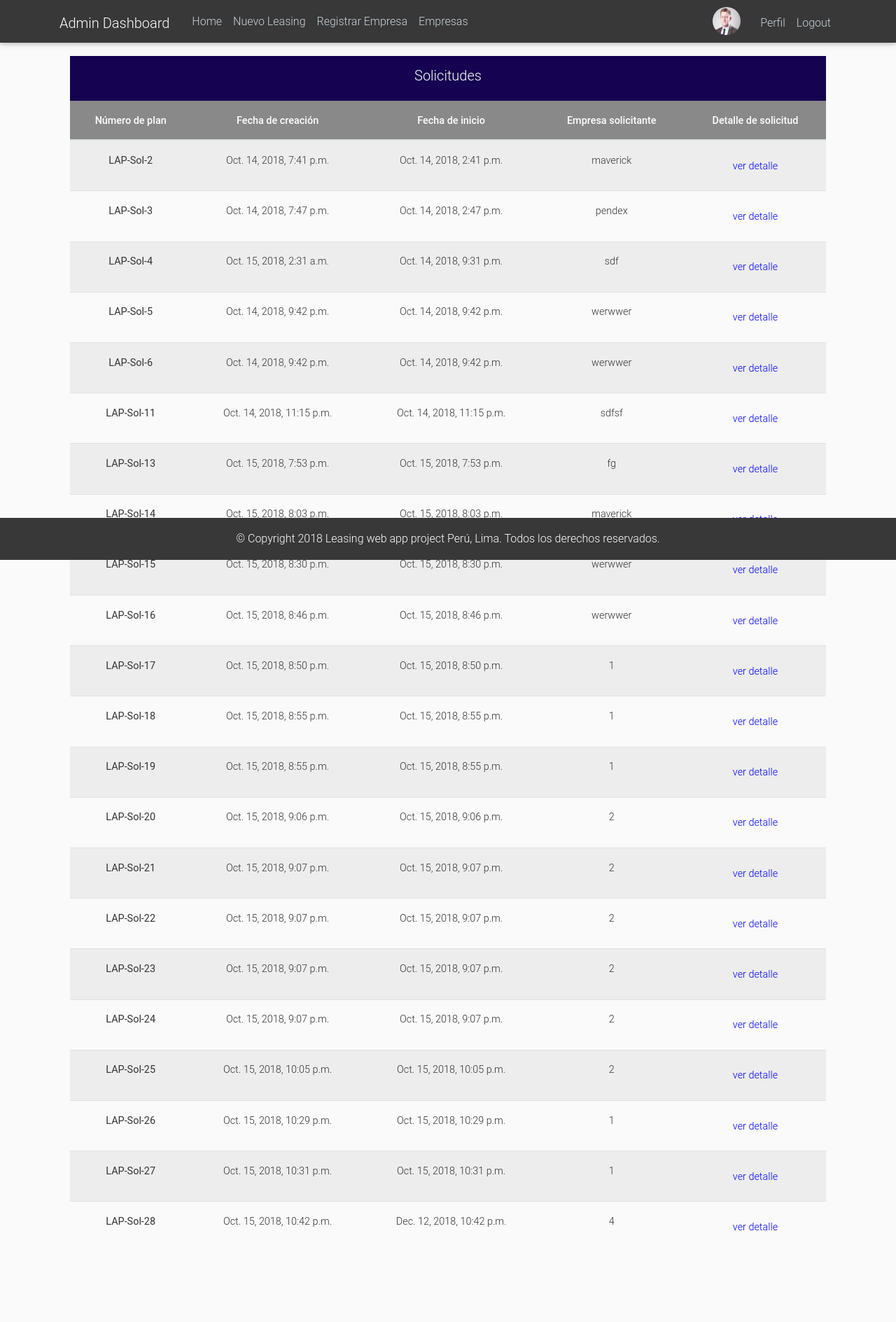
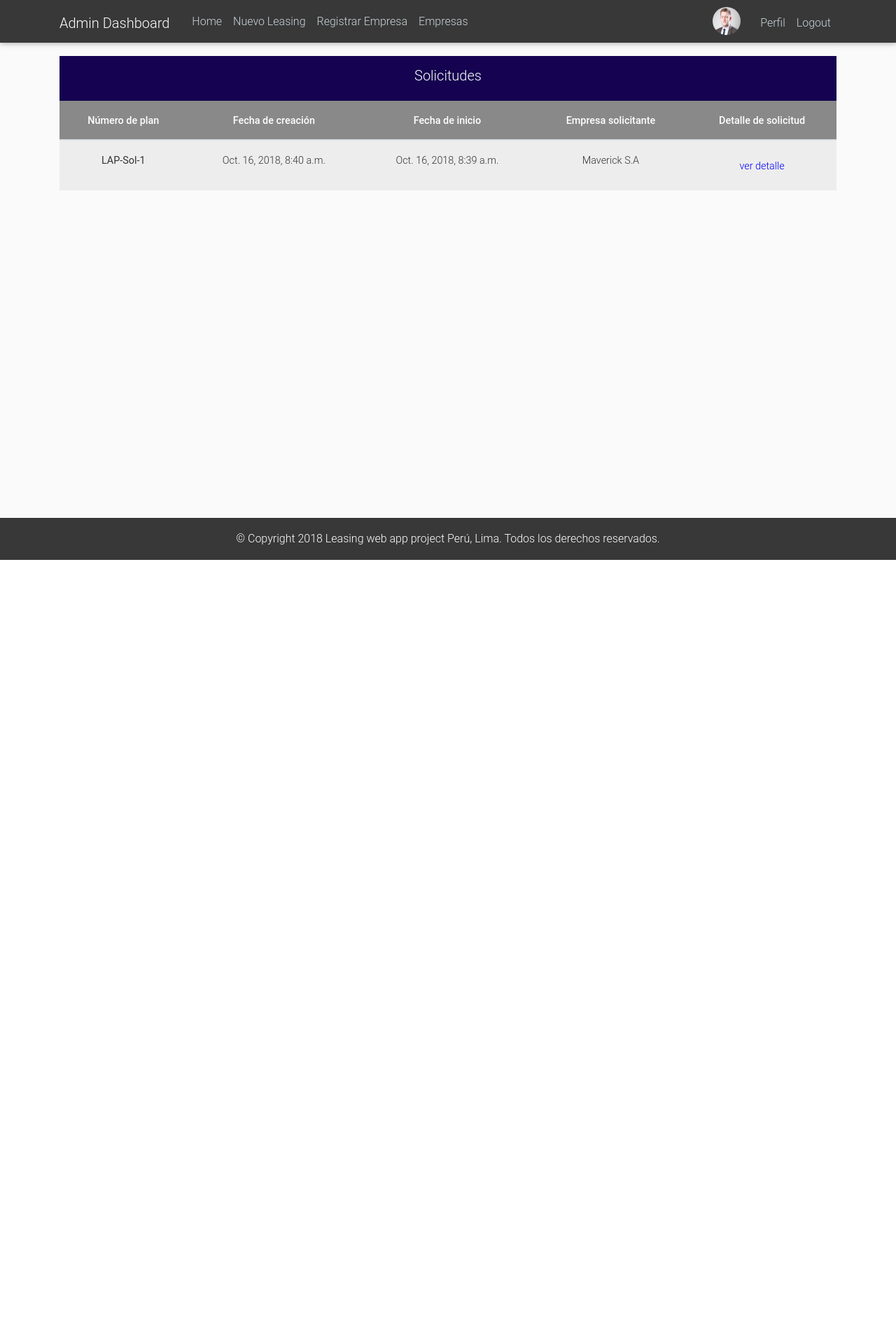
Before and after one commit to Daztery/leasing-method-aleman, a Django app: page / in a window 1280 px wide. Shown: the whole page at 70% size. After the commit the page ends 800 px from the top, so only its background shows below. Run offline with Django 3.2, Linux system fonts and the light colour scheme; a user stored in the database is signed in; data comes from the database, SQL or seed files in the repository; some libraries are stand-ins or nearby versions.

Commit message:
model foreign keys working and enhanced ux

```diff
--- a/Leasing_project/leasing/admin.py
+++ b/Leasing_project/leasing/admin.py
@@ -1,4 +1,5 @@
 from django.contrib import admin
-from .models import Prestamo
+from .models import Prestamo, Empresa
 
 admin.site.register(Prestamo)
+admin.site.register(Empresa)
--- a/Leasing_project/leasing/models.py
+++ b/Leasing_project/leasing/models.py
@@ -10,17 +10,30 @@
     ruc = models.CharField(max_length=100)
     telefono = models.IntegerField()
 
+    def __str__(self):
+        return self.nombre_empresa
+
     def get_absolute_url(self):
         return reverse('empresa-home')
+
+tipo_pago = (
+    ('Efectivo','Efectivo'),
+    ('Crédito', 'Crédito')
+)
+
+tipo_TI = (
+    ('TEA', 'TEA'),
+    ('TNA', 'TNA')
+)
 
 class Prestamo(models.Model):
     precio_venta = models.DecimalField(max_digits=11, decimal_places=4)
     cuota_inicial = models.DecimalField(max_digits=11, decimal_places=4)
     empresa_ofertante = models.CharField(max_length=100)
-    empresa_solicitante = models.CharField(max_length=100, default='')
-    tipo_de_pago = models.CharField(max_length=10)
+    empresa_solicitante = models.ForeignKey(Empresa, on_delete=models.CASCADE)
+    tipo_de_pago = models.CharField(max_length=20, choices=tipo_pago, default='Efectivo')
     plazos_de_pago = models.IntegerField()
-    tipo_tasa_interes = models.CharField(max_length=100)
+    tipo_tasa_interes = models.CharField(max_length=20, choices=tipo_TI, default='TEA')
     TEA = models.DecimalField(max_digits=7, decimal_places=4)
     TCEA = models.DecimalField(max_digits=7, decimal_places=4, null=True)
     cuotas = models.IntegerField(null=True)
--- a/Leasing_project/leasing/templates/leasing/base.html
+++ b/Leasing_project/leasing/templates/leasing/base.html
@@ -32,9 +32,9 @@
                 <!-- Navbar Right Side -->
                     <div class="navbar-nav">
                         {% if user.is_authenticated %}
-                        <img class="rounded-circle account-img" src="{{ user.profile.image.url }}" style="margin-top:2px; margin-bottom:-1px; width:40px; height:40px;">
-                            <a style="margin-top:5px;" class="nav-item nav-link" href="{% url 'profile' %}">Perfil</a>
-                            <a style="margin-top:5px;" class="nav-item nav-link" href="{% url 'logout' %}">Logout</a>
+                        <a href="{% url 'profile' %}"><img class="rounded-circle account-img" src="{{ user.profile.image.url }}" style="margin-top:2px; margin-bottom:-1px; width:40px; height:40px;"></a>
+                        <a style="margin-top:5px;" class="nav-item nav-link" href="{% url 'profile' %}">Perfil</a>
+                        <a style="margin-top:5px;" class="nav-item nav-link" href="{% url 'logout' %}">Logout</a>
                         {% else %}
                             <a style="margin-top:5px;" class="nav-item nav-link" href="{% url 'login' %}">Login</a>
                         {% endif %}
--- a/Leasing_project/leasing/templates/leasing/empresa_form.html
+++ b/Leasing_project/leasing/templates/leasing/empresa_form.html
@@ -5,7 +5,6 @@
         <h5 style="color: white;">Nueva Empresa</h5>
     </header>
     <div class="content-section">
-
         <form method="POST">
             {% csrf_token %}
             <fieldset class="form-group">
--- a/Leasing_project/leasing/templates/leasing/empresa_list.html
+++ b/Leasing_project/leasing/templates/leasing/empresa_list.html
@@ -1,10 +1,9 @@
 {% extends "leasing/base.html" %}
 {% block content %}
-    <div class="container" style ="margin-bottom:100px;">
         <header style="background-color:#150250" class="p-3 text-white text-center">
             <h5 style="color: white;">Empresas</h5>
         </header>
-        <table class="table table-hover table-striped">
+        <table class="table table-hover table-striped" style="margin-bottom:80px;">
             <thead>
                 <tr style="background-color: #898989; color: white; text-align:center">
                     <th scope="col" style="font-weight: 500;">Nombre</th>
@@ -30,5 +29,4 @@
             {% endfor %}
             </tbody>
         </table>
-    </div>
 {% endblock content %}
--- a/Leasing_project/leasing/templates/leasing/home.html
+++ b/Leasing_project/leasing/templates/leasing/home.html
@@ -1,10 +1,9 @@
 {% extends "leasing/base.html" %}
 {% block content %}
-    <div class="container" style ="margin-bottom:100px;">
     <header style="background-color:#150250" class="p-3 text-white text-center">
         <h5 style="color: white;">Solicitudes</h5>
     </header>
-        <table class="table table-hover table-striped">
+    <table class="table table-hover table-striped" style="margin-bottom:80px;">
         <thead>
             <tr style="background-color: #898989; color: white; text-align:center">
                 <th scope="col" style="font-weight: 500;">Número de plan</th>
@@ -20,11 +19,10 @@
             <th scope="row">LAP-Sol-{{ prestamo.id }}</th>
             <td>{{ prestamo.date_posted }}</td>
             <td>{{ prestamo.fecha_inicio }}</td>
-                <td>{{ prestamo.empresa_solicitante }}</td>
+            <td>{{ prestamo.empresa_solicitante.razon_social }}</td>
             <td><a style= "color:blue;"class="nav-item nav-link" href="{% url 'prestamo-detail' prestamo.id %}">ver detalle</a> </td>
         </tr>
         {% endfor %}
         </tbody>
     </table>
-    </div>
 {% endblock content %}
--- a/Leasing_project/leasing/templates/leasing/prestamo_detail.html
+++ b/Leasing_project/leasing/templates/leasing/prestamo_detail.html
@@ -1,14 +1,13 @@
 {% extends "leasing/base.html" %}
 {% block content %}
-    <div class="container" style ="margin-bottom:100px;">
         <header style="background-color:#150250" class="p-3 text-white text-center">
             <h5 style="color: white;">Solicitud LAP-Sol-{{ object.id }}</h5>
         </header>
-        <div class="content-section">
+        <div class="content-section" style="margin-bottom:80px;">
             <div class="media">
                 <div class="media-body">
                 <h4>Empresa ofertante: {{ object.empresa_ofertante }}</h4>
-                <h4>Empresa solicitante: {{ object.empresa_solicitante }}</h4>
+                <h4>Empresa solicitante: {{ object.empresa_solicitante.razon_social }}</h4>
                 <h4>Vehículo: {{ object.vehiculo }}</h4>
                 <h4>Modelo: {{ object.modelo }}</h4>
                 <h4>Precio de venta: {{ object.precio_venta }} S/.</h4>
@@ -42,5 +41,4 @@
                 </div>
             </div>
         </div>
-    </div>
 {% endblock content %}
--- a/Leasing_project/leasing/templates/leasing/prestamo_tabla.html
+++ b/Leasing_project/leasing/templates/leasing/prestamo_tabla.html
@@ -3,7 +3,7 @@
         <header style="background-color:#150250" class="p-3 text-white text-center">
             <h5 style="color: white;">Método Alemán</h5>
         </header>
-        <table class="table table-hover table-striped">
+        <table class="table table-hover table-striped" style="margin-bottom:80px;">
             <thead>
                 <tr style="background-color: #898989; color: white; text-align:center">
                     <th scope="col" style="font-weight: 500;">Nº</th>
--- a/Leasing_project/leasing/views.py
+++ b/Leasing_project/leasing/views.py
@@ -3,6 +3,7 @@
 from django.http import HttpResponse
 from .models import Prestamo, Empresa
 from django.views.generic import ListView, DetailView, CreateView, UpdateView, DeleteView
+from .forms import PrestamoForm
 
 class PrestamoListView(LoginRequiredMixin, ListView):
     model = Prestamo
@@ -59,23 +60,17 @@
 
 class PrestamoCreateView(LoginRequiredMixin, CreateView):
     model = Prestamo
-    fields = ['precio_venta', 'cuota_inicial', 'empresa_ofertante', 'empresa_solicitante',
-    'tipo_de_pago', 'plazos_de_pago', 'tipo_tasa_interes', 'TEA', 'comision_rt', 'fotocopias',
-    'gastos_admin', 'fecha_inicio', 'seguro_riesgo', 'seguro_desgravamen', 'plazo_de_gracia',
-    'modelo', 'vehiculo']
+    form_class = PrestamoForm
 
     def form_valid(self, form):
         form.instance.author = self.request.user
-        cuotas_mensuales = form.instance.plazos_de_pago*12
+        form.instance.TCEA = form.instance.plazos_de_pago*12
 
         return super().form_valid(form)
 
 class PrestamoUpdateView(LoginRequiredMixin, UpdateView):
     model = Prestamo
-    fields = ['precio_venta', 'cuota_inicial', 'empresa_ofertante', 'empresa_solicitante',
-    'tipo_de_pago', 'plazos_de_pago', 'tipo_tasa_interes', 'TEA', 'comision_rt', 'fotocopias',
-    'gastos_admin', 'seguro_riesgo', 'seguro_desgravamen', 'plazo_de_gracia',
-    'modelo', 'vehiculo']
+    form_class = PrestamoForm
 
     def form_valid(self, form):
         form.instance.author = self.request.user
```
Also changed, not shown: Leasing_project/leasing/forms.py (added, +10 -0 lines), Leasing_project/db.sqlite3, Leasing_project/leasing/migrations/0008_auto_20181016_0732.py (added), Leasing_project/leasing/migrations/0009_auto_20181016_0813.py (added), Leasing_project/leasing/migrations/0010_auto_20181016_0822.py (added), Leasing_project/leasing/migrations/0011_auto_20181016_0839.py (added). Lines whose indentation alone changed are shown as unchanged.
